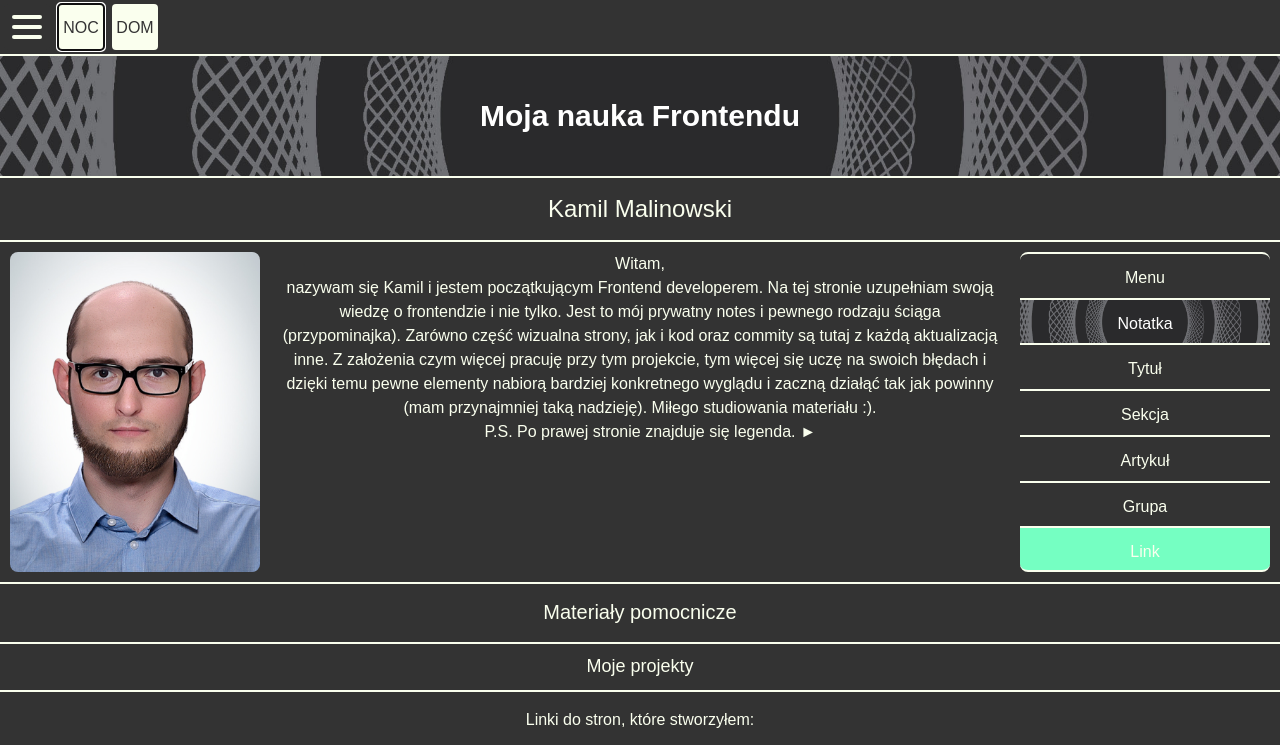
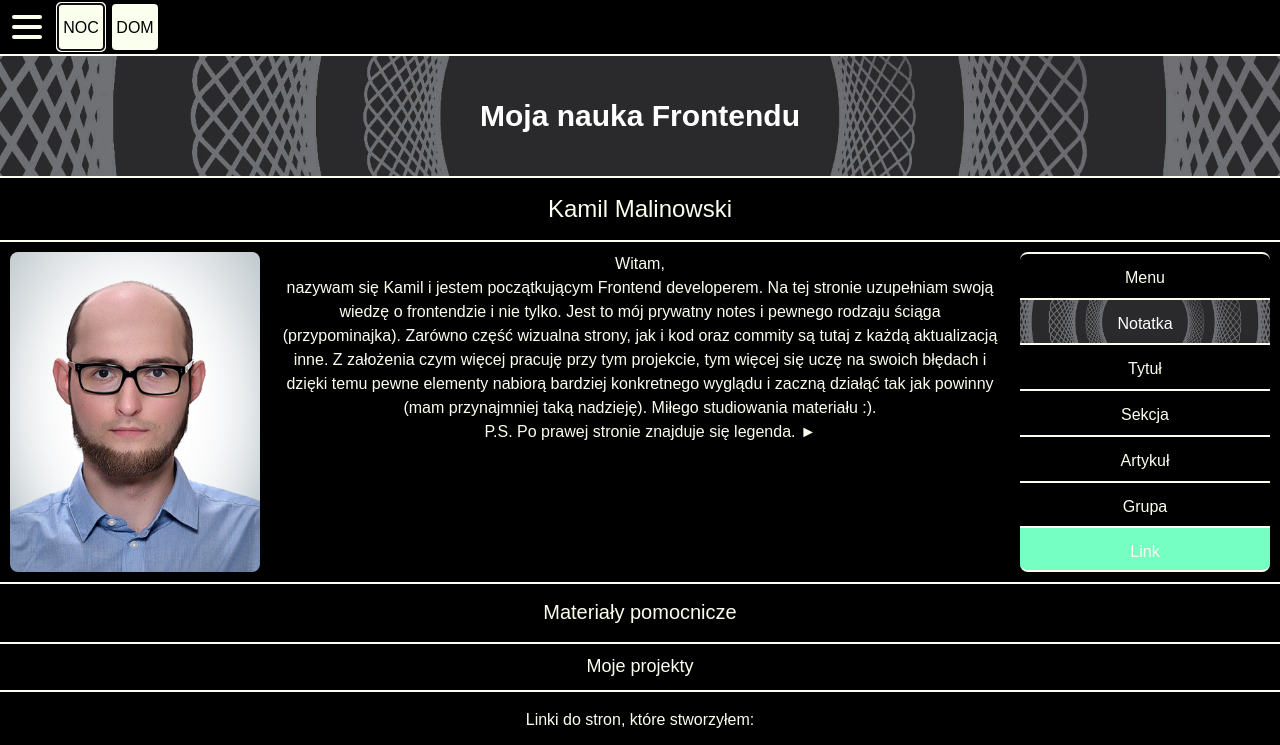
Before and after one commit to kamilMalinowski/Awesome-Notes, a website built with webpack: page src/pages/index.html in a window 1280 px wide. Both pictures are taken after a click on the button "NOC". Shown: the top 745 px of the page. Built offline with nearby package versions, Linux system fonts and the light colour scheme; no server answers; a web font is replaced by a local one.

Commit message:
feat: update instruction js, add image for gameJS, update darkmode

```diff
--- a/src/js/index.js
+++ b/src/js/index.js
@@ -40,36 +40,25 @@ fetch("https://api.github.com/users/kamilMalinowski/repos")
   });
 
 //MENU BUTTON - HAMBURGER ('all')
-// 1.
-// 2.
-// 3.
-// 4.
-// 5.
-// 6.
-// 7.
-// 8.
-// 9.
-// 10.
+// 1. assign const(hamburger) to class(.hamburger--js)
+// 2. assign click function to hamburger button
+// 3. assign const(nav) to class(.menu-navigation--js)
+// 4. assign toggle option to const(nav) |--> this add (menu-navigation--open)
 const hamburger = document.querySelector(".hamburger--js");
 
 hamburger.addEventListener("click", () => {
   const nav = document.querySelector(".menu-navigation--js");
   nav.classList.toggle("menu-navigation--open");
+  console.log("It's open");
 });
 
 //DARK MODE ('all')
-// 1.
-// 2.
-// 3.
-// 4.
-// 5.
-// 6.
-// 7.
-// 8.
-// 9.
-// 10.
+// 1. create let = false
+// 2. assign const(switchModes) to class(.darkmode--js)
+// 3. assign click function to switchModes button
+// 4. assign color to darkmode off | if
+// 5. assign color to darkmode on | else
 let isDark = false;
-
 const switchModes = document.querySelector(".darkmode--js");
 
 switchModes.addEventListener("click", () => {
@@ -85,14 +74,14 @@ switchModes.addEventListener("click", () => {
 
     isDark = false;
   } else {
-    document.documentElement.style.setProperty("--color-lightGreen", "#333333");
-    document.documentElement.style.setProperty("--color-purple", "#333333");
-    document.documentElement.style.setProperty("--color-orange", "#333333");
+    document.documentElement.style.setProperty("--color-lightGreen", "#000000");
+    document.documentElement.style.setProperty("--color-purple", "#000000");
+    document.documentElement.style.setProperty("--color-orange", "#000000");
     document.documentElement.style.setProperty("--color-pink", "#75ffc2");
-    document.documentElement.style.setProperty("--color-green", "#333333");
+    document.documentElement.style.setProperty("--color-green", "#000000");
 
     document.documentElement.style.setProperty("--color-gray", "#faffee");
-    document.documentElement.style.setProperty("--color-bg", "#333333");
+    document.documentElement.style.setProperty("--color-bg", "#000000");
 
     isDark = true;
   }
@@ -102,12 +91,21 @@ switchModes.addEventListener("click", () => {
 // 1. assign option from moment co const(time)
 // 2. assign const(timePlaceholder) to class(.time--js)
 // 3. put cont(time) to html
-const time = moment().format('LLL');
+const time = moment().format("LLL");
 const timePlaceholder = document.querySelector(".time--js");
 timePlaceholder.innerHTML = time;
 
-//GAMEJS - Prosta gra, w której walczę z JavaScriptem :).
-
+//GAMEJ ('notatki-js.html') - WORK IN PROGRESS
+// 1.
+// 2.
+// 3.
+// 4.
+// 5.
+// 6.
+// 7.
+// 8.
+// 9.
+// 10.
 // const gameJS = document.querySelector(".gameJS--js");
 const mePerson = document.querySelector(".mePerson--js");
 // const javaSript = document.querySelector(".javaSript--js");
@@ -122,10 +120,18 @@ jumpButton.addEventListener("click", () => {
     mePerson.classList.remove("animation");
   }, 500);
 });
-//kontynuacja niebawem
 
-
-//ASIDE MODE
+//ASIDE MODE ('notatki-html.html') - WORK IN PROGRESS
+// 1.
+// 2.
+// 3.
+// 4.
+// 5.
+// 6.
+// 7.
+// 8.
+// 9.
+// 10.
 // const buttonAside = document.querySelector(".buttonAside--js");
 
 // buttonAside.addEventListener("click", () => {
--- a/src/scss/modules/4.main_variables.scss
+++ b/src/scss/modules/4.main_variables.scss
@@ -5,13 +5,15 @@
   height: 200px;
   margin: 0 auto;
   padding: 0;
-  background-color: var(--color-purple);
+  background-image: url('/src/assets/img/gameJS_bg.jpg');
+  background-size: contain;
   &__mePerson {
     width: 25px;
     height: 50px;
-    background: var(--color-gray);
+    background-image: url('/src/assets/img/kamil_m--game.png');
+    background-size: contain;
     position: relative;
-    top: 150px;
+    top: 125px;
     left: 50px;
   }
   &__javaScript {
@@ -23,7 +25,7 @@
     font-size: 20px;
     background-color: var(--color-orange);
     position: relative;
-    top: 125px;
+    top: 100px;
   }
   &__jumpButton {
     width: 46px;
@@ -58,16 +60,16 @@
 
 @keyframes myJump {
   0% {
-    top: 150px;
+    top: 125px;
   }
   30% {
-    top: 100px;
+    top: 85px;
   }
   70% {
-    top: 100px;
+    top: 85px;
   }
   100% {
-    top: 150px;
+    top: 125px;
   }
 }
 
--- a/src/scss/modules/6.colors_root.scss
+++ b/src/scss/modules/6.colors_root.scss
@@ -8,6 +8,7 @@
 
   //basic dark colors:
   --color-gray: #333333;
+  --color-black: #000000;
 
   //basic white colors:
   --color-bg: #faffee;
```
Also changed, not shown: src/assets/img/gameJS_bg.jpg (added), src/assets/img/kamil_m--game.png (added).
